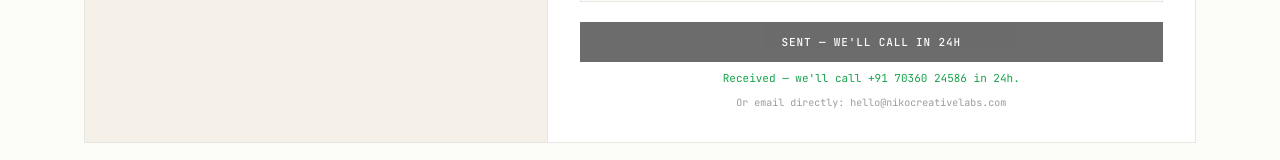
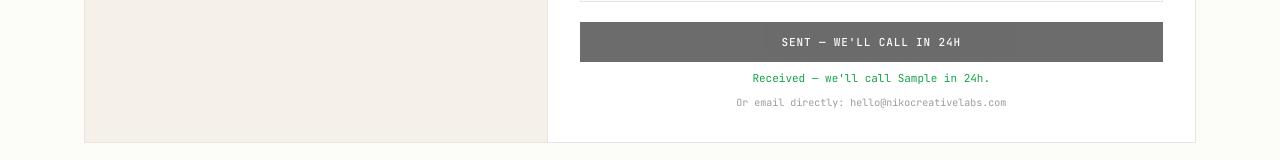
Before and after one commit to Premraj123456/nikocreativelabs, a Next.js app: page / in a window 1280 px wide. Both pictures are taken after typing "Sample", "Sample", "name@example.com", "Sample", "Sample" into the empty fields and a click on the button "SEND REQUISITION →". Shown: the part 3757-3917 px from the top of the page. Built offline with nearby package versions, Linux system fonts and the light colour scheme; no server answers.

Commit message:
Echo visitor's own number in requisition success message

```diff
--- a/src/components/AboutContact.tsx
+++ b/src/components/AboutContact.tsx
@@ -32,6 +32,7 @@ export function About() {
 export function Contact() {
   const [s, setS] = useState<"idle" | "sending" | "sent" | "error">("idle");
   const [m, setM] = useState("");
+  const [ph, setPh] = useState("");
   async function onSubmit(e: React.FormEvent<HTMLFormElement>) {
     e.preventDefault();
     const fd = new FormData(e.currentTarget);
@@ -44,6 +45,7 @@ export function Contact() {
       const j = await r.json();
       if (!r.ok) throw new Error(j.error || "Failed");
       setS("sent");
+      setPh(typeof p.phone === "string" ? p.phone : "");
       (e.target as HTMLFormElement).reset();
     } catch (err: any) { setS("error"); setM(err.message || "Failed"); }
   }
@@ -81,7 +83,7 @@ export function Contact() {
             </div>
             <label className="block mt-4 font-mono text-[10px] tracking-[0.08em] text-faint">BRIEF *<textarea name="brief" rows={4} required placeholder="WHAT ARE YOU BUILDING?" className="mt-1 w-full border border-line bg-paper px-3 py-3 font-mono text-[11px] text-ink placeholder:text-faint focus:outline-none focus:border-ink resize-none" /></label>
             <button disabled={s === "sending" || s === "sent"} className="mt-4 w-full bg-ink text-paper font-mono text-[11px] tracking-[0.08em] py-3 hover:bg-black disabled:opacity-60 transition font-medium">{s === "sending" ? "TRANSMITTING..." : s === "sent" ? "SENT — WE'LL CALL IN 24H" : "SEND REQUISITION →"}</button>
-            {s === "sent" && <p className="mt-2 text-center font-mono text-[11px] text-green-600">Received — we&apos;ll call +91 70360 24586 in 24h.</p>}
+            {s === "sent" && <p className="mt-2 text-center font-mono text-[11px] text-green-600">Received — {ph ? <>we&apos;ll call {ph} in 24h.</> : <>we&apos;ll be in touch in 24h.</>}</p>}
             {s === "error" && <p className="mt-2 text-center font-mono text-[11px] text-red-600">{m}</p>}
             <p className="mt-2 text-center font-mono text-[10px] text-faint">Or email directly: hello@nikocreativelabs.com</p>
           </form>
```
